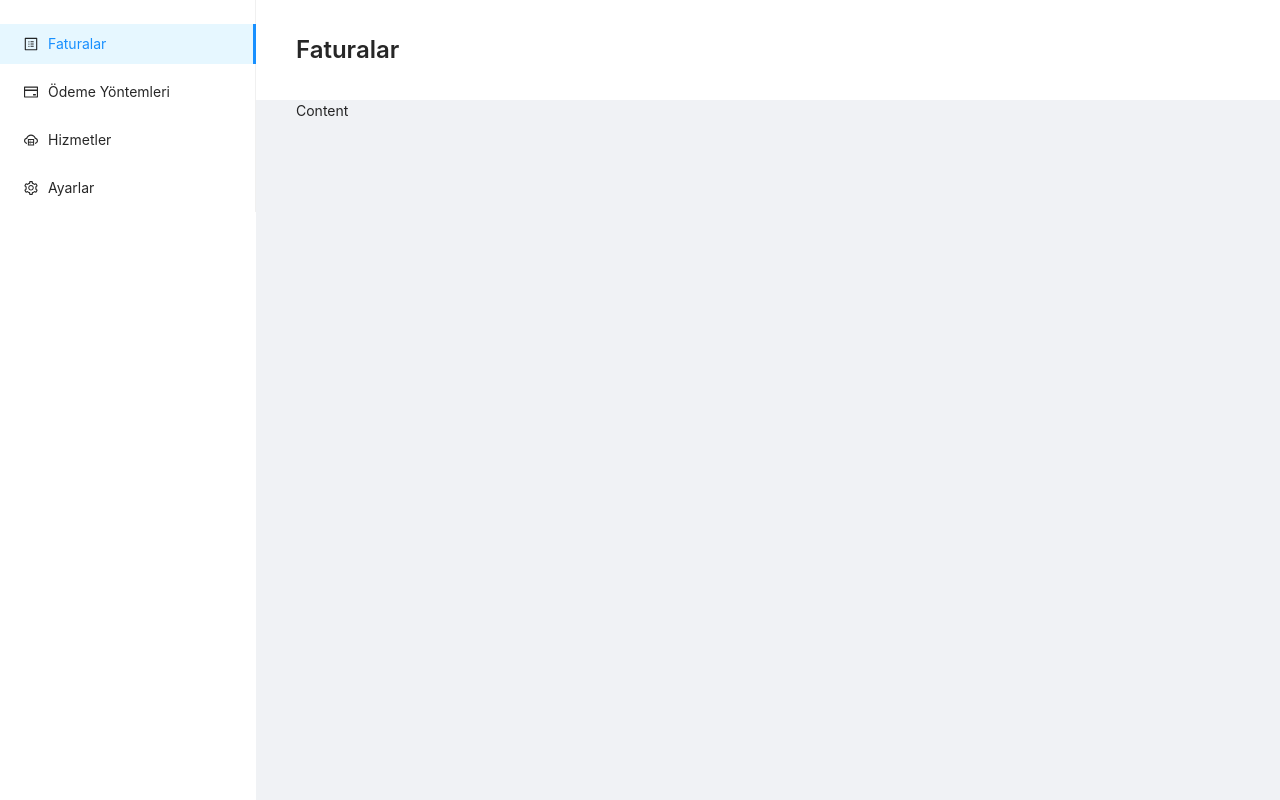
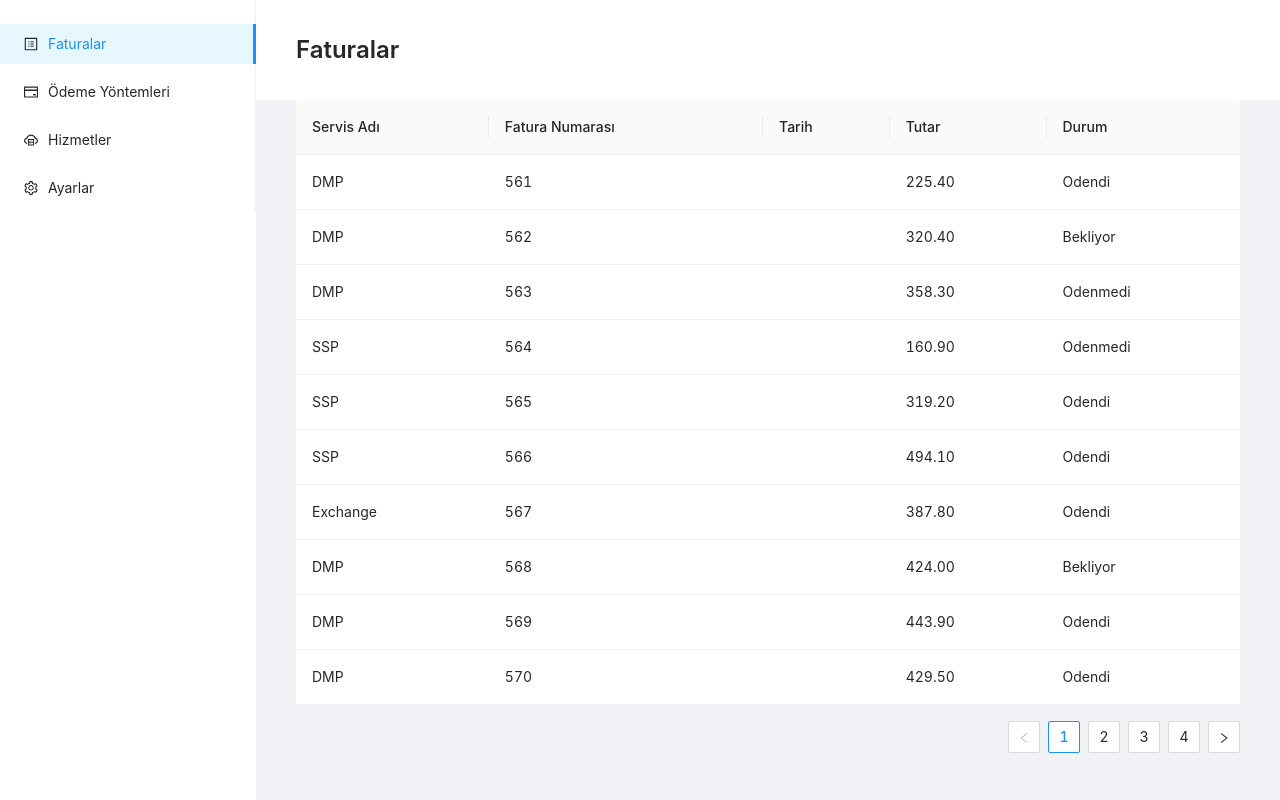
Before and after one commit to Dilara26-cyber/ant-design-invoice-app, a React (Create React App) app: page / in a window 1280 px wide. Built offline with nearby package versions, Linux system fonts and the light colour scheme.

Commit message:
Create table skeleton and display data

```diff
--- a/src/App.js
+++ b/src/App.js
@@ -1,9 +1,8 @@
 import './App.css';
 import Main from './components/Main';
-import {data} from "./data"
+
 
 function App() {
-  console.log(data)
   return (
     <div className="App">
     <Main/>
--- a/src/components/Main.js
+++ b/src/components/Main.js
@@ -1,6 +1,7 @@
 import "antd/dist/antd.css";
 import { Layout, Menu, Typography } from "antd";
 import {SettingOutlined, CloudServerOutlined, CreditCardOutlined, ProfileOutlined } from '@ant-design/icons'
+import TableComponent from "./Table";
 const { Header, Sider, Content } = Layout;
 const { Title } = Typography;
 
@@ -28,7 +29,7 @@ const Main = () => {
           <Header className="layout-header">
             <Title level={3}>Faturalar</Title>
           </Header>
-          <Content>Content</Content>
+          <Content><TableComponent/></Content>
         </Layout>
       </Layout>
     </div>
--- a/src/components/Table.js
+++ b/src/components/Table.js
@@ -1,12 +1,38 @@
-import React from 'react'
-import "antd/dist/antd.css"
-import {Table} from "antd"
-const Table = () => {
-    return (
-        <div>
+import React from "react";
+import { Table, Radio, Divider } from "antd";
+import {data} from "../data"
+import "antd/dist/antd.css";
+const TableComponent = () => {
+    console.log(data)
+  const columns = [
+    {
+      title: "Servis Adı",
+      dataIndex: "service",
+    },
+    {
+      title: "Fatura Numarası",
+      dataIndex: "invoice_id",
+    },
+    {
+      title: "Tarih",
+      dataIndex: "date",
+    },
+    {
+      title: "Tutar",
+      dataIndex: "amount",
+    },
+    {
+      title: "Durum",
+      dataIndex: "status",
+    },
+  ];
 
-        </div>
-    )
-}
+  return <>
+      <Table
+        columns={columns}
+        dataSource={data}
+      />
+  </>;
+};
 
-export default Table
+export default TableComponent;
```
